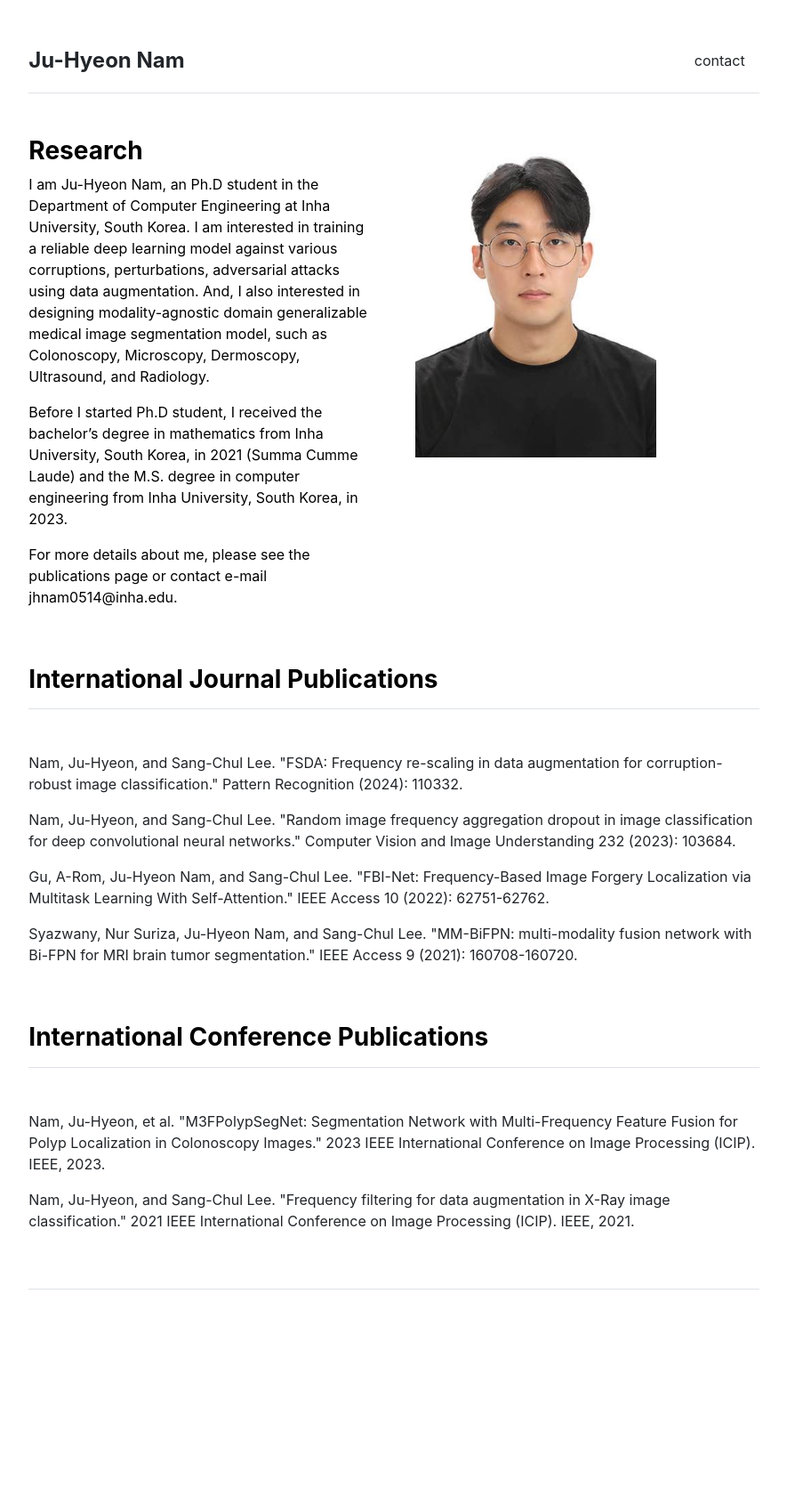
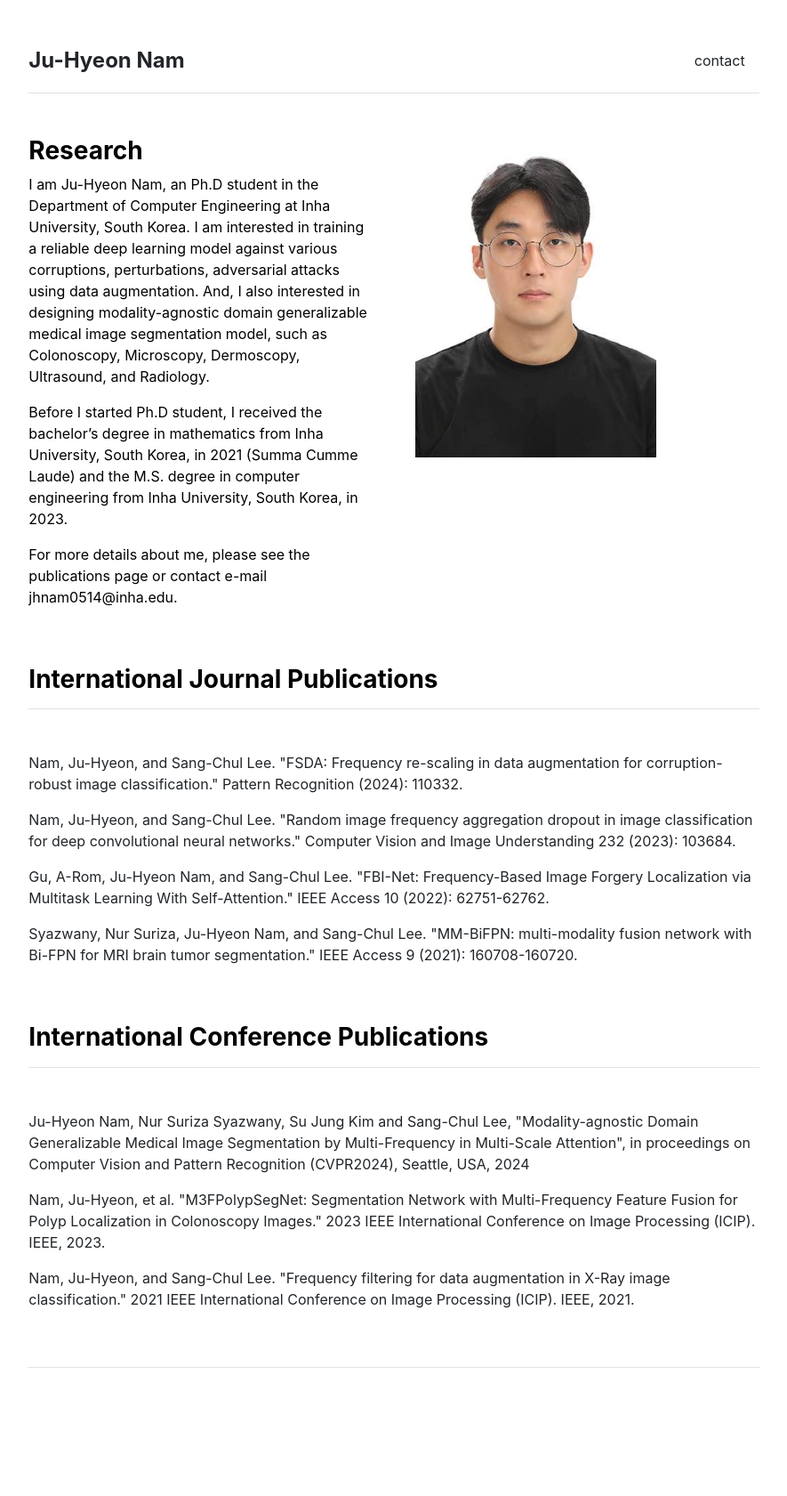
Before and after one commit to skawngus1111/skawngus1111.github.io, a Jekyll site: the page built from index.md, in a window 1280 px wide. Shown: the whole page at 89% size, without its empty margins (197-1082 px from the left). Built offline with Jekyll 4.4.1, drawn with Linux system fonts in a browser that asks for light colours; before the commit the page ends 1593 px from its top, so only the background shows below that.

Commit message:
CVPR2024 Update

```diff
--- a/_data/icpublications.yml
+++ b/_data/icpublications.yml
@@ -1,7 +1,9 @@
 featured:
+- {name: 'Ju-Hyeon Nam, Nur Suriza Syazwany, Su Jung Kim and Sang-Chul Lee, "Modality-agnostic Domain Generalizable Medical Image Segmentation by Multi-Frequency in Multi-Scale Attention", in proceedings on Computer Vision and Pattern Recognition (CVPR2024), Seattle, USA, 2024'}
 - {name: 'Nam, Ju-Hyeon, et al. "M3FPolypSegNet: Segmentation Network with Multi-Frequency Feature Fusion for Polyp Localization in Colonoscopy Images." 2023 IEEE International Conference on Image Processing (ICIP). IEEE, 2023.'}
 - {name: 'Nam, Ju-Hyeon, and Sang-Chul Lee. "Frequency filtering for data augmentation in X-Ray image classification." 2021 IEEE International Conference on Image Processing (ICIP). IEEE, 2021.'}
 
 index:
+- {name: 'Ju-Hyeon Nam, Nur Suriza Syazwany, Su Jung Kim and Sang-Chul Lee, "Modality-agnostic Domain Generalizable Medical Image Segmentation by Multi-Frequency in Multi-Scale Attention", in proceedings on Computer Vision and Pattern Recognition (CVPR2024), Seattle, USA, 2024'}
 - {name: 'Nam, Ju-Hyeon, et al. "M3FPolypSegNet: Segmentation Network with Multi-Frequency Feature Fusion for Polyp Localization in Colonoscopy Images." 2023 IEEE International Conference on Image Processing (ICIP). IEEE, 2023.'}
 - {name: 'Nam, Ju-Hyeon, and Sang-Chul Lee. "Frequency filtering for data augmentation in X-Ray image classification." 2021 IEEE International Conference on Image Processing (ICIP). IEEE, 2021.'}
```
